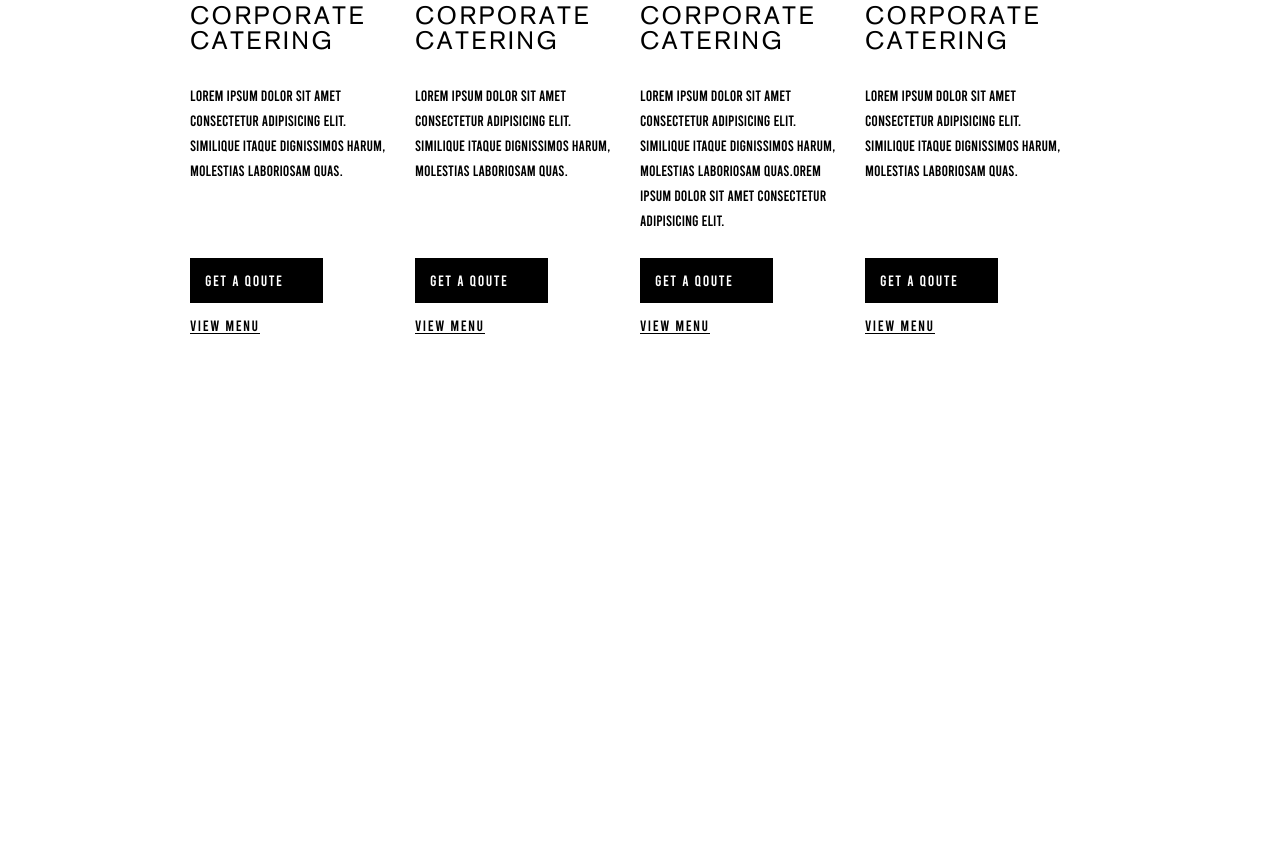
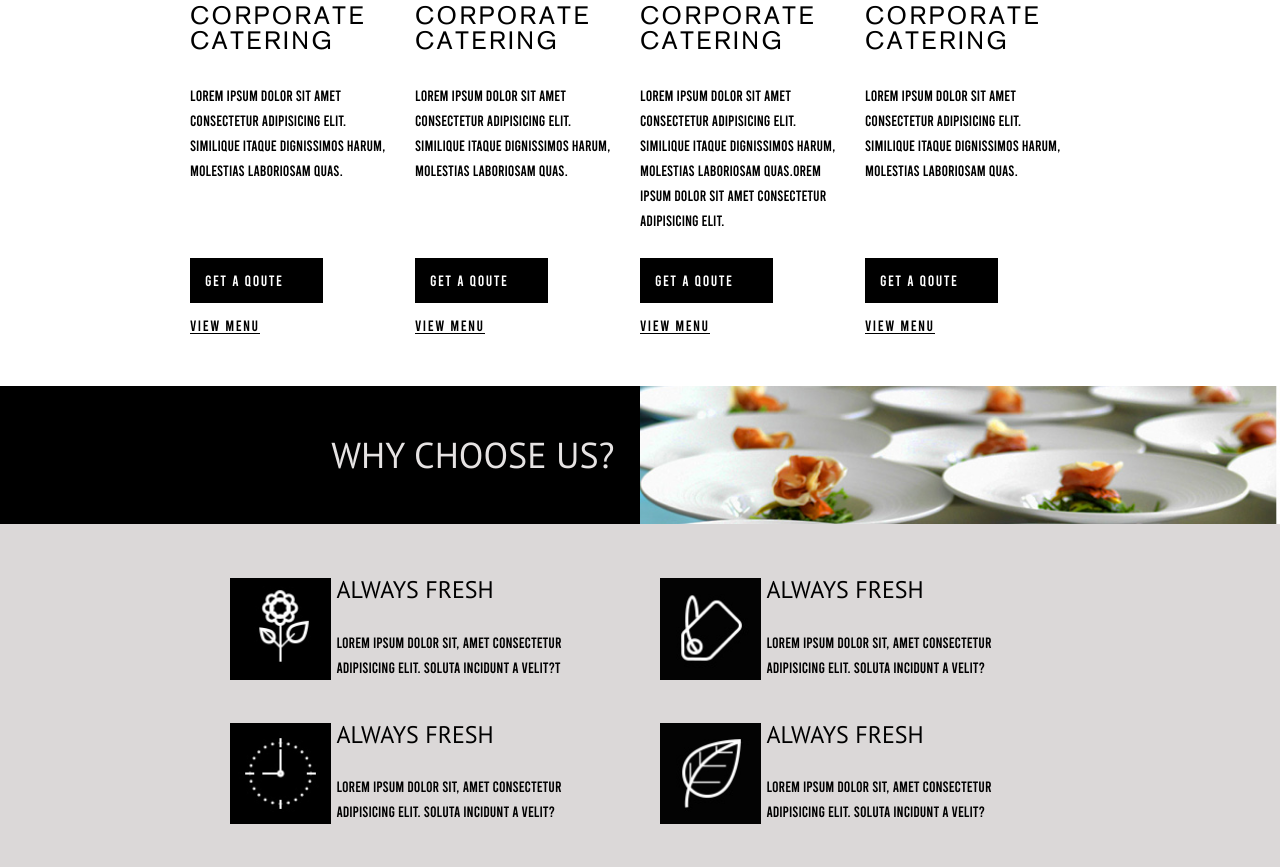
Before and after one commit to Dioneer/PrimeOne_flex_back, a website: page docs/index.html in a window 1280 px wide. Shown: the part 839-1706 px from the top of the page. Before the commit the page ends 1225 px from the top, so only its background shows below. Drawn offline with Linux system fonts and the light colour scheme; files whose address does not match are found by name.

Commit message:
third block finished

```diff
--- a/docs/css/style.css
+++ b/docs/css/style.css
@@ -536,10 +536,6 @@ h6 {
   letter-spacing: 0.15625rem;
 }
 .alignment__text {
-  color: #000;
-  font-size: 0.9375rem;
-  line-height: 1.5625rem;
-  font-family: "Bebas";
   flex: 1 1 auto;
   margin: 0px 0px 25px 0px;
 }
@@ -548,6 +544,89 @@ h6 {
   flex-direction: column;
   align-items: start;
 }
+
+.upstage-whychoose {
+  background: #000;
+}
+.upstage-whychoose__row {
+  display: flex;
+}
+.upstage-whychoose__column {
+  padding: 4% 2% 4% 0px;
+  flex: 0 0 50%;
+  position: relative;
+}
+@media (max-width: 767.98px) {
+  .upstage-whychoose__column {
+    flex: 1 1 100%;
+  }
+  .upstage-whychoose__column:last-child {
+    display: none;
+  }
+}
+.upstage-whychoose__text {
+  text-align: right;
+  text-transform: uppercase;
+  color: rgb(230, 227, 227);
+  font-size: 2.25rem;
+}
+@media (max-width: 767.98px) {
+  .upstage-whychoose__text {
+    padding: 4%;
+    text-align: left;
+  }
+}
+
+.downstage-whychoose {
+  background: rgb(219, 216, 216);
+}
+.downstage-whychoose__row {
+  display: flex;
+  margin: 0px 20px;
+  flex-wrap: wrap;
+}
+
+.item-downstage {
+  padding: 6% 0px 0px 0px;
+}
+.item-downstage__row {
+  flex: 0 0 50%;
+  display: flex;
+  margin: 0px 0px 5% 0px;
+  padding: 0px 20px;
+}
+@media (max-width: 767.98px) {
+  .item-downstage__row {
+    flex: 1 1 100%;
+  }
+}
+.item-downstage__image {
+  flex: 0 0 26%;
+  padding: 0px 0px 26% 0px;
+  position: relative;
+}
+.item-downstage__image img {
+  position: absolute;
+  top: 0;
+  left: 0;
+  width: 100%;
+  height: 100%;
+  object-position: center;
+  object-fit: cover;
+}
+
+.text-downstage {
+  display: flex;
+  flex-direction: column;
+  margin: 0px 0px 0px 5px;
+}
+.text-downstage__title {
+  flex: 1 1 auto;
+  color: #000;
+  text-transform: uppercase;
+  font-size: 1.5rem;
+}
+
 .btn {
   display: inline-flex;
   align-items: center;
@@ -562,18 +641,42 @@ h6 {
   letter-spacing: 0.09375rem;
   font-family: "Bebas";
 }
+.btn span {
+  position: relative;
+}
+.btn span:before {
+  content: "";
+  position: absolute;
+  bottom: 0;
+  left: 0%;
+  width: 0;
+  height: 1px;
+  transform: scale(0);
+  -webkit-transition: all 0.5s ease 0s;
+  -moz-transition: all 0.5s ease 0s;
+  -ms-transition: all 0.5s ease 0s;
+  -o-transition: all 0.5s ease 0s;
+  transition: all 0.5s ease 0s;
+}
 .btn_w {
   padding: 0px 40px;
   color: #000;
   background: #fff;
   text-decoration: none;
 }
-.btn_w span:before {
-  transform: scale(0);
+.btn_w:hover span:before {
+  transform: scale(1);
+  width: 100%;
+  background: #000;
 }
 .btn_b {
   color: #fff;
   background: #000;
+}
+.btn_b:hover span:before {
+  transform: scale(1);
+  width: 100%;
+  background: #fff;
 }
 
 .link {
@@ -599,8 +702,18 @@ h6 {
   left: 0;
   width: 100%;
   height: 1px;
+  transform: scale(1);
+  -webkit-transition: all 0.5s ease 0s;
+  -moz-transition: all 0.5s ease 0s;
+  -ms-transition: all 0.5s ease 0s;
+  -o-transition: all 0.5s ease 0s;
+  transition: all 0.5s ease 0s;
+}
+.link:hover span:before {
+  transform: scale(0);
+}
+.link_w span:before {
   background: #fff;
-  transform: scale(1);
 }
 .link_b {
   color: #000;
@@ -642,11 +755,10 @@ h6 {
 }
 
 .simpletext {
-  font-size: 0.875rem;
-  line-height: 1.625rem;
-  font-weight: 300;
-  letter-spacing: 0.15rem;
-  color: #848585;
+  color: #000;
+  font-size: 0.9375rem;
+  line-height: 1.5625rem;
+  font-family: "Bebas";
 }
 
 html.touch .header__link:hover {
--- a/docs/index.html
+++ b/docs/index.html
@@ -66,7 +66,7 @@
 					labore voluptate laboriosam quis!</div>
 				<div class="infolinks__links">
 					<a href='' class="infolinks__btn btn btn_w active"><span>GET A QOUTE</span></a>
-					<a href='' class="infolinks__link link"><span>VIEW MENUS</span></a>
+					<a href='' class="infolinks__link link link_w"><span>VIEW MENUS</span></a>
 				</div>
 			</div>
 		</div>
@@ -83,7 +83,8 @@
 					<a href='' class="alignment__image"><img src="../img/icons/05.jpg" alt=""></a>
 					<div class="alignment__info">
 						<div class="alignment__title">CORPORATE CATERING</div>
-						<div class="alignment__text">Lorem ipsum dolor sit amet consectetur adipisicing elit. Similique itaque
+						<div class="alignment__text simpletext">Lorem ipsum dolor sit amet consectetur adipisicing elit.
+							Similique itaque
 							dignissimos harum, molestias laboriosam quas.</div>
 						<div class="alignment__footer">
 							<a href="" class=" alignment__btn btn btn_b"><span>get a qoute</span></a>
@@ -97,7 +98,8 @@
 					<a href='' class="alignment__image"><img src="img/icons/03.jpg" alt=""></a>
 					<div class="alignment__info">
 						<div class="alignment__title">CORPORATE CATERING</div>
-						<div class="alignment__text">Lorem ipsum dolor sit amet consectetur adipisicing elit. Similique itaque
+						<div class="alignment__text simpletext">Lorem ipsum dolor sit amet consectetur adipisicing elit.
+							Similique itaque
 							dignissimos harum, molestias laboriosam quas.</div>
 						<div class="alignment__footer">
 							<a href="" class=" alignment__btn btn btn_b"><span>get a qoute</span></a>
@@ -111,7 +113,8 @@
 					<a href='' class="alignment__image"><img src="img/icons/02.jpg" alt=""></a>
 					<div class="alignment__info">
 						<div class="alignment__title">CORPORATE CATERING</div>
-						<div class="alignment__text">Lorem ipsum dolor sit amet consectetur adipisicing elit. Similique itaque
+						<div class="alignment__text simpletext">Lorem ipsum dolor sit amet consectetur adipisicing elit.
+							Similique itaque
 							dignissimos harum, molestias laboriosam quas.orem ipsum dolor sit amet consectetur adipisicing
 							elit.</div>
 						<div class="alignment__footer">
@@ -126,7 +129,8 @@
 					<a href='' class="alignment__image"><img src="img/icons/04.jpg" alt=""></a>
 					<div class="alignment__info">
 						<div class="alignment__title">CORPORATE CATERING</div>
-						<div class="alignment__text">Lorem ipsum dolor sit amet consectetur adipisicing elit. Similique itaque
+						<div class="alignment__text simpletext">Lorem ipsum dolor sit amet consectetur adipisicing elit.
+							Similique itaque
 							dignissimos harum, molestias laboriosam quas.</div>
 						<div class="alignment__footer">
 							<a href="" class=" alignment__btn btn btn_b"><span>get a qoute</span></a>
@@ -138,6 +142,60 @@
 		</div>
 	</div>
 </section>
+		<section class="whychoose">
+	<div class="whychoose__upstage upstage-whychoose">
+		<div class="upstage-whychoose__row">
+			<div class="upstage-whychoose__column">
+				<div class="upstage-whychoose__text">WHY CHOOSE US?</div>
+			</div>
+			<div class="upstage-whychoose__column">
+				<div class="upstage-whychoose__image ibg"><img src="img/icons/06.jpg" alt=""></div>
+			</div>
+		</div>
+	</div>
+	<div class="whychoose__downstage downstage-whychoose">
+		<div class="downstage-whychoose__container container">
+			<div class="downstage-whychoose__row item-downstage">
+				<div class="item-downstage__row">
+					<div class="item-downstage__image"><img src="img/checks/01.jpg" alt=""></div>
+					<div class="item-downstage__text text-downstage">
+						<div class="text-downstage__title">ALways FRESH</div>
+						<div class="text-downstage__text simpletext">Lorem ipsum dolor sit, amet consectetur
+							adipisicing elit.
+							Soluta incidunt a velit?t</div>
+					</div>
+				</div>
+				<div class="item-downstage__row">
+					<div class="item-downstage__image"><img src="img/checks/05.jpg" alt=""></div>
+					<div class="item-downstage__text text-downstage">
+						<div class="text-downstage__title">ALways FRESH</div>
+						<div class="text-downstage__text simpletext">Lorem ipsum dolor sit, amet consectetur
+							adipisicing elit.
+							Soluta incidunt a velit?</div>
+					</div>
+				</div>
+				<div class="item-downstage__row">
+					<div class="item-downstage__image"><img src="img/checks/03.jpg" alt=""></div>
+					<div class="item-downstage__text text-downstage">
+						<div class="text-downstage__title">ALways FRESH</div>
+						<div class="text-downstage__text simpletext">Lorem ipsum dolor sit, amet consectetur
+							adipisicing elit.
+							Soluta incidunt a velit?</div>
+					</div>
+				</div>
+				<div class="item-downstage__row">
+					<div class="item-downstage__image"><img src="img/checks/04.jpg" alt=""></div>
+					<div class="item-downstage__text text-downstage">
+						<div class="text-downstage__title">ALways FRESH</div>
+						<div class="text-downstage__text simpletext">Lorem ipsum dolor sit, amet consectetur
+							adipisicing elit.
+							Soluta incidunt a velit?</div>
+					</div>
+				</div>
+			</div>
+		</div>
+	</div>
+</section>
 	</div>
 	<script src="js/app.min.js"></script>
 </body>
```
Also changed, not shown: docs/css/style.min.css.
